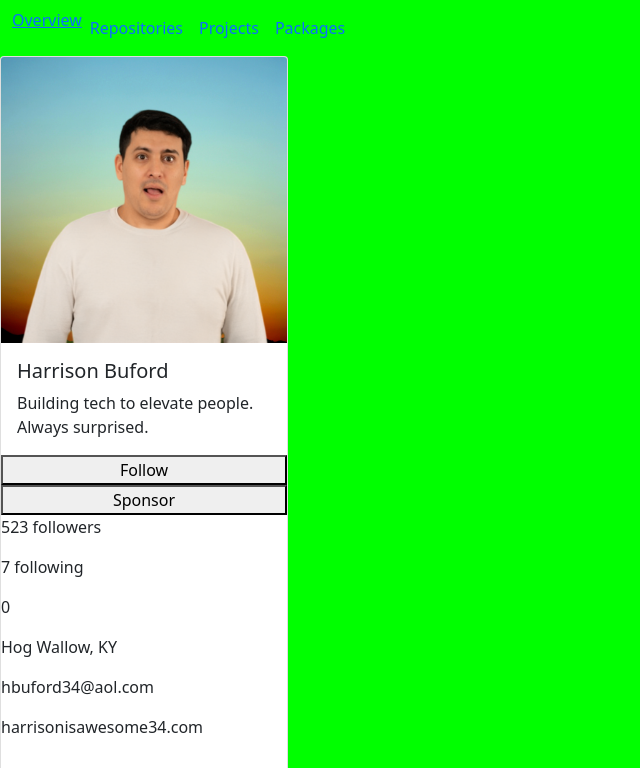
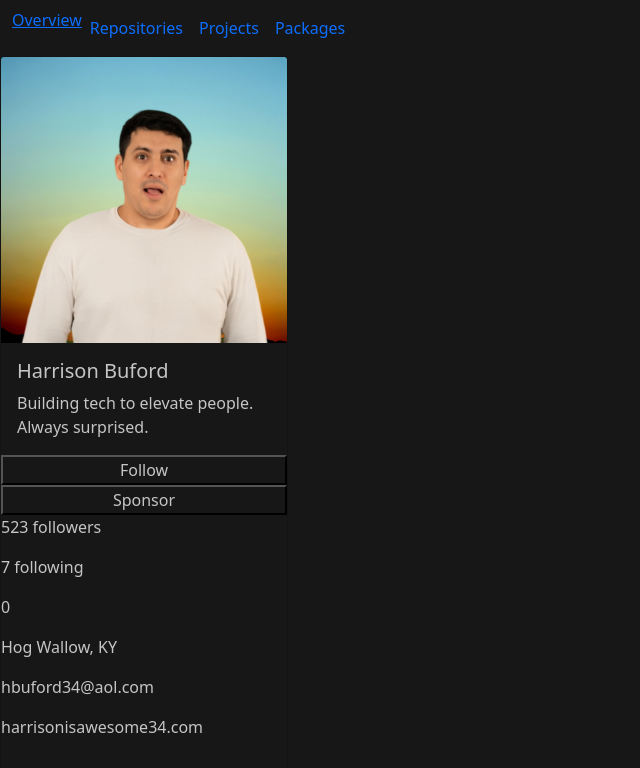
Before and after one commit to nss-evening-cohort-26/gitsub-deadly-exclusives, a plain HTML site: page index.html in a window 1280 px wide. Shown: the top 768 px of the page, without its empty margins (0-640 px from the left). Drawn offline with nearby package versions, Linux system fonts and the light colour scheme.

Commit message:
started styling the pages

```diff
--- a/main.css
+++ b/main.css
@@ -1,5 +1,6 @@
-body {
-  background: lime;
+*, .card-header, ul, p, .card {
+  background: rgb(23, 23, 23) !important;
+  color: rgb(197, 197, 197)
 }
 
 .repo-card, .tag-body, .repo-details {
```
